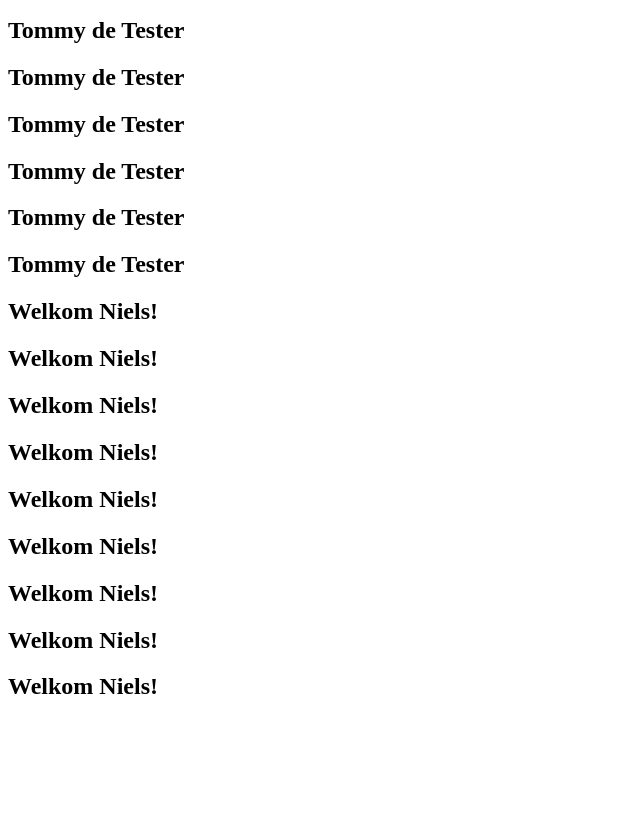
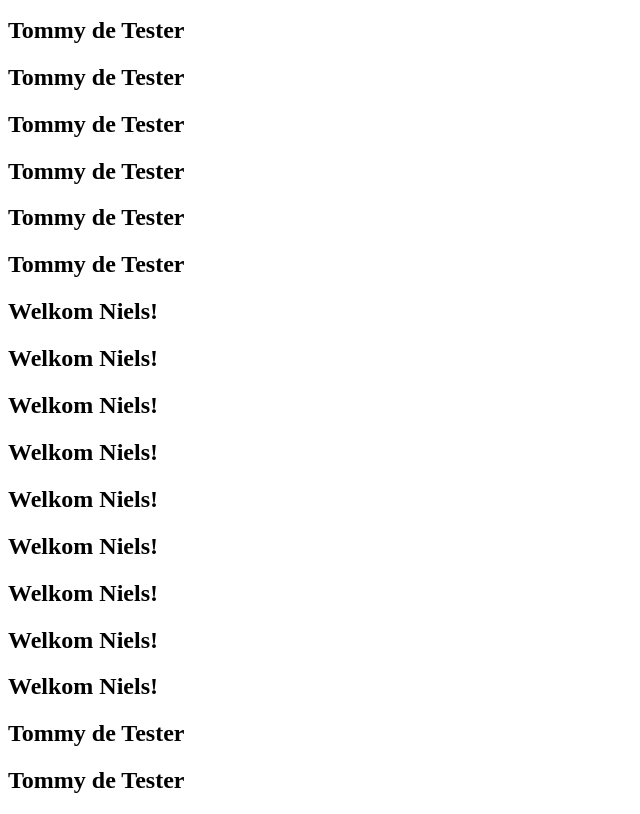
Before and after one commit to markbaselier/git-demo, a plain HTML site: page index.html in a window 1280 px wide. Shown: the part 136-950 px from the top of the page, without its empty margins (0-640 px from the left). Before the commit the page ends 856 px from the top, so only its background shows below. Drawn offline with Linux system fonts and the light colour scheme.

Commit message:
Tommy
Tommys toegeveogd

```diff
--- a/index.html
+++ b/index.html
@@ -23,5 +23,7 @@ Test
 <h2>Welkom Niels!</h2>
 <h2>Welkom Niels!</h2>
 <h2>Welkom Niels!</h2>
+<h2>Tommy de Tester</h2>
+<h2>Tommy de Tester</h2>
 </body>
 </html>
```
